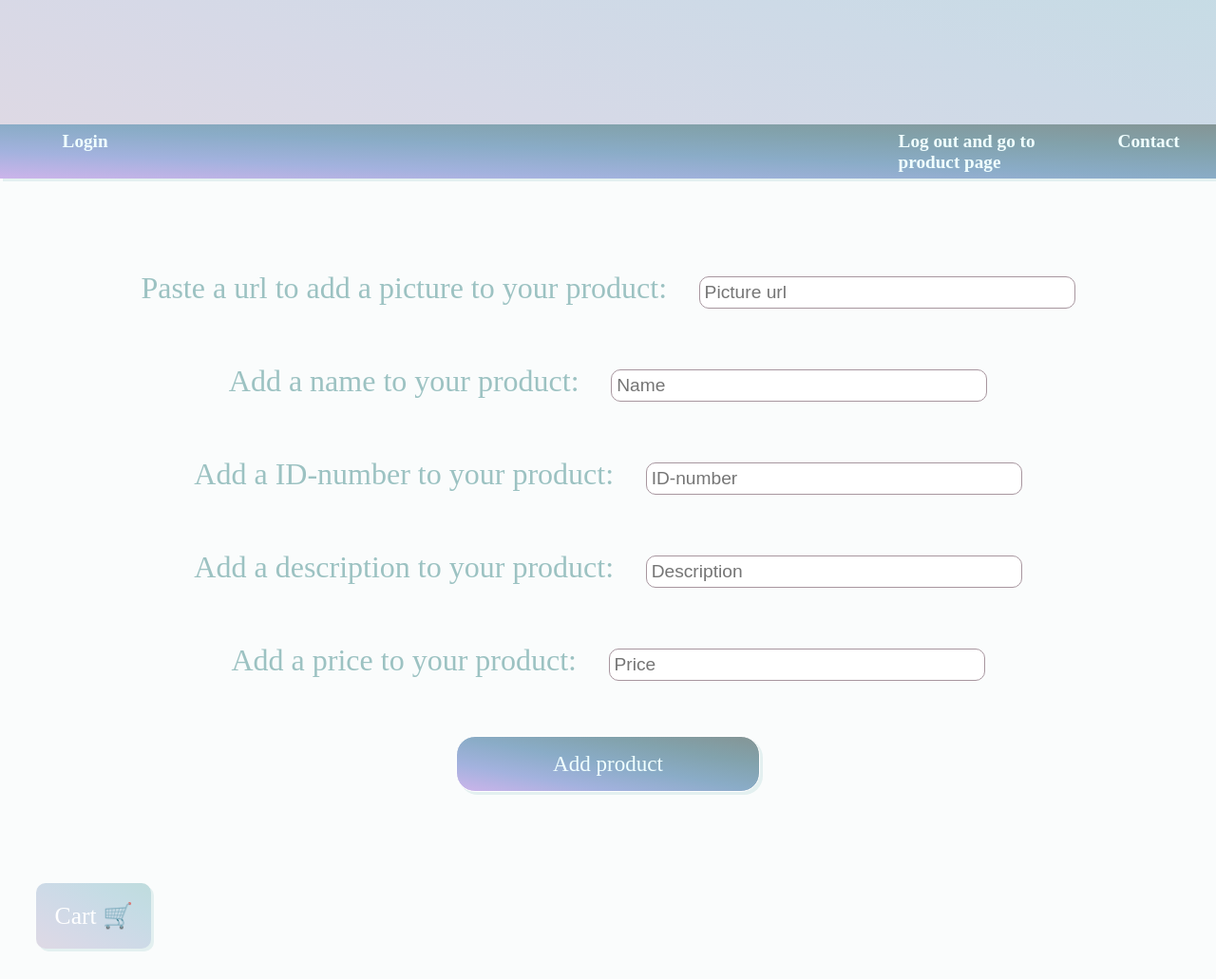
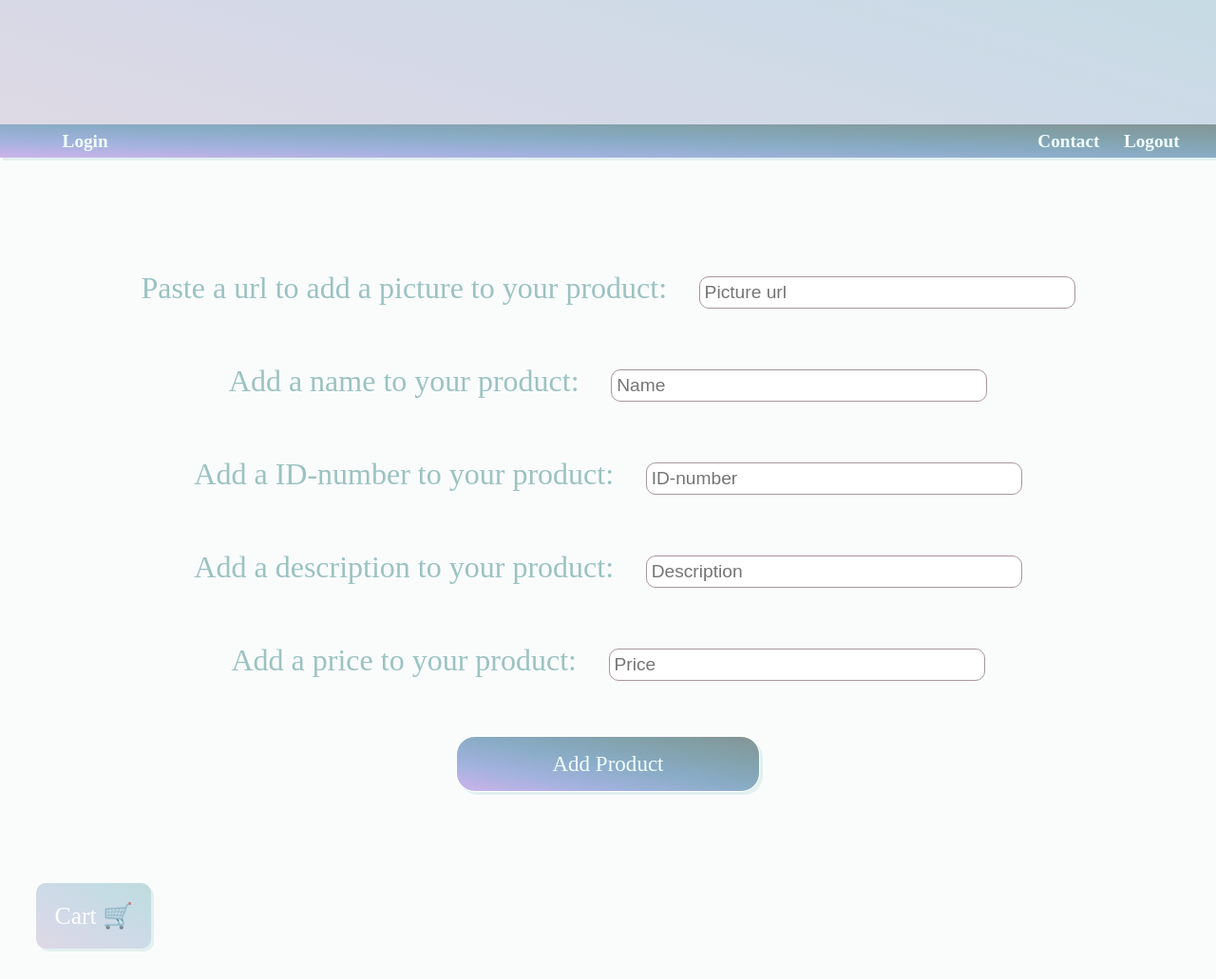
Before and after one commit to CorneliaWessberg/gruppinlamning, a website: page addProduct.html in a window 1280 px wide. Shown: the part 240-1271 px from the top of the page at 95% size. Drawn offline with Linux system fonts and the light colour scheme.

Commit message:
lite andringar style

```diff
--- a/addProduct.html
+++ b/addProduct.html
@@ -30,12 +30,15 @@
                 <li class = "item">
                    <a href="login.html"> Login </a>
                 </li>
-                <li class = "item" id="about">
-                    <a href="customer.html"> Log out and go to product page </a>
-                </li>
-                <li class = "item">
-                    <a href="contact.html"> Contact </a>
-                </li>
+                <div class="con-log">
+                    <li class = "item" id="about">
+                        <a href="contact.html"> Contact</a>
+                    </li>
+
+                    <li class = "item">
+                        <a href="customer.html"> Logout </a>
+                    </li>
+                </div>
             </ul>
         </nav>
         </section>
@@ -51,7 +54,7 @@
             <p class="inputtext"> Add a description to your product: <input type="text" id="inputDescription" placeholder="Description"> </p>
             <p class="inputtext"> Add a price to your product: <input type="number" id="inputNumber" placeholder="Price"> </p>
             <button id="addBtn">
-                Add product
+                Add Product
             </button>
         </form>
 
--- a/style.css
+++ b/style.css
@@ -37,6 +37,10 @@ body {
   padding: 3px;
   line-height: 3vw; }
 
+.nav2 {
+  margin-left: auto;
+}
+
 .item {
   margin-top: 0.5vw;
   margin-bottom: 0.5vw;
@@ -45,6 +49,11 @@ body {
   font-size: 1.5vw;
   font-weight: 600;
   color: #F0FFFF; }
+
+.con-log {
+  display: flex;
+  margin-left: auto;
+}
 
 #about {
   margin-left: 65vw; }
--- a/styleLogin.css
+++ b/styleLogin.css
@@ -26,6 +26,7 @@ body {
     display:flex;
     list-style: none;
     margin-top:0;
+    padding-left: 88%;
 
 }
 .item {
```
Also changed, not shown: customer.html (+5 -3 lines), login.html (+1 -1 lines), shoppingcart.html (+2 -3 lines).
